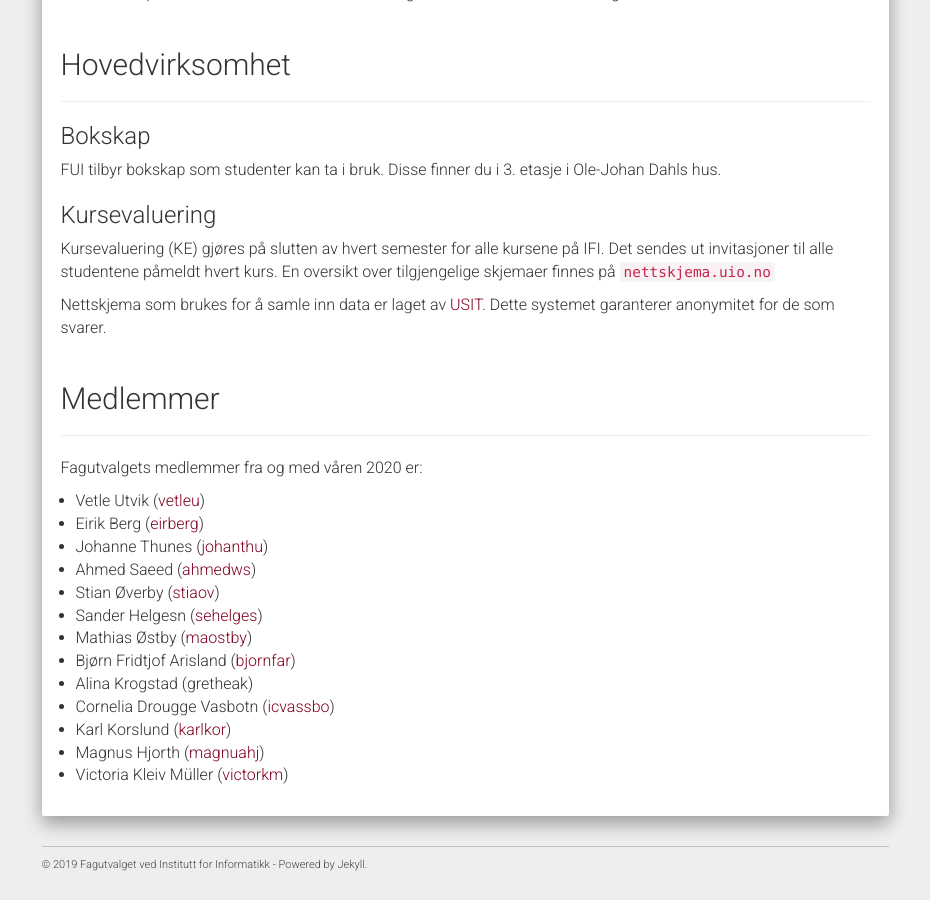
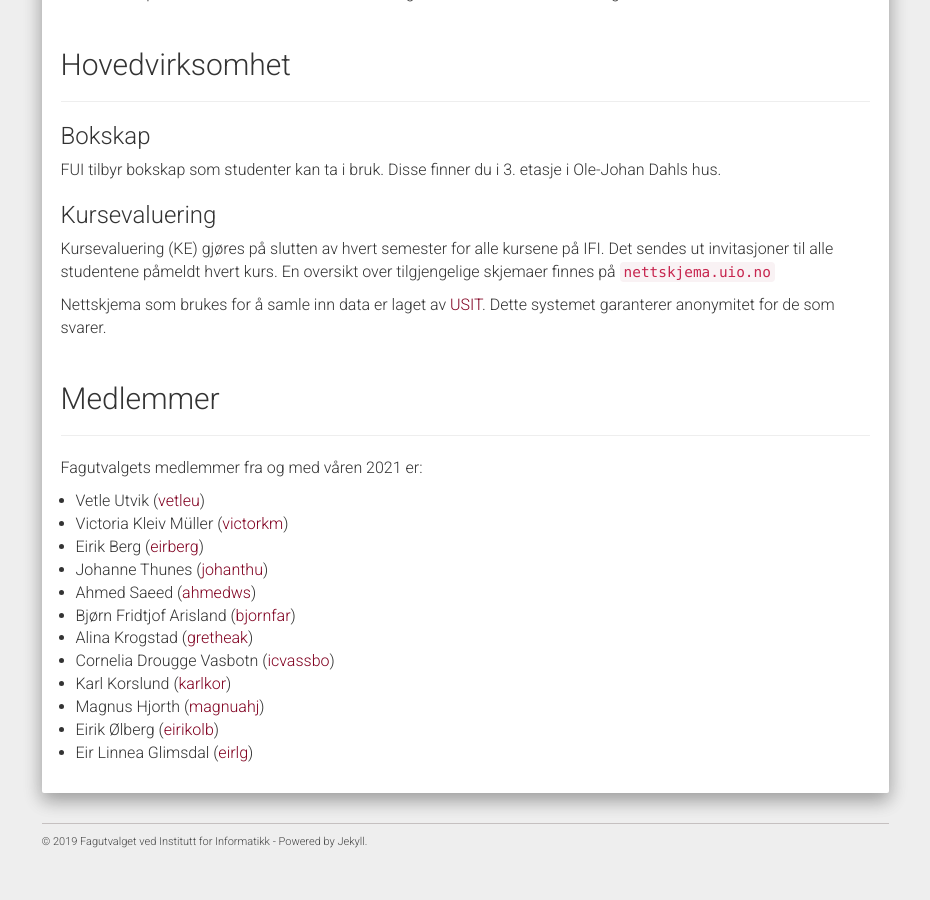
Before and after one commit to fui/fui.github.io, a Jekyll site: the page built from pages/fagutvalget.md, in a window 1280 px wide and 900 px high, scrolled down 732 px. Shown: the whole window, without its empty margins (321-1251 px from the left). Built offline with Jekyll 4.4.1, drawn with Linux system fonts in a browser that asks for light colours; nearby versions of some CDN libraries; after the commit the page ends 1609 px from its top, so only the background shows below that.

Commit message:
Oppdatering av medlemmer

```diff
--- a/pages/fagutvalget.md
+++ b/pages/fagutvalget.md
@@ -59,19 +59,18 @@ svarer.
 
 ---
 
-Fagutvalgets medlemmer fra og med våren 2020 er:
+Fagutvalgets medlemmer fra og med våren 2021 er:
 
 
 * Vetle Utvik ([vetleu](https://www.mn.uio.no/ifi/?vrtx=person-view&uid=vetleu))
-* Eirik Berg ([eirberg](https://www.mn.uio.no/ifi/?vrtx=person-view&uid=vetleu))
+* Victoria Kleiv Müller ([victorkm](https://www.mn.uio.no/ifi/?vrtx=person-view&uid=victorkm))
+* Eirik Berg ([eirberg](https://www.mn.uio.no/ifi/?vrtx=person-view&uid=eirberg))
 * Johanne Thunes ([johanthu](https://www.mn.uio.no/ifi/?vrtx=person-view&uid=johanthu))
 * Ahmed Saeed ([ahmedws](https://www.mn.uio.no/ifi/?vrtx=person-view&uid=ahmedws))
-* Stian Øverby ([stiaov](https://www.mn.uio.no/ifi/?vrtx=person-view&uid=stiaov))
-* Sander Helgesn ([sehelges](https://www.mn.uio.no/ifi/?vrtx=person-view&uid=sehelges))
-* Mathias Østby ([maostby](https://www.mn.uio.no/ifi/?vrtx=person-view&uid=maostby))
 * Bjørn Fridtjof Arisland ([bjornfar](https://www.mn.uio.no/ifi/?vrtx=person-view&uid=bjornfar))
-* Alina Krogstad (gretheak)
+* Alina Krogstad ([gretheak](https://www.mn.uio.no/ifi/?vrtx=person-view&uid=gretheak))
 * Cornelia Drougge Vasbotn ([icvassbo](https://www.mn.uio.no/ifi/?vrtx=person-view&uid=icvassbo))
 * Karl Korslund ([karlkor](https://www.mn.uio.no/ifi/?vrtx=person-view&uid=karlkor))
 * Magnus Hjorth ([magnuahj](https://www.mn.uio.no/ifi/?vrtx=person-view&uid=magnuahj))
-* Victoria Kleiv Müller ([victorkm](https://www.mn.uio.no/ifi/?vrtx=person-view&uid=victorkm))
+* Eirik Ølberg ([eirikolb](https://www.mn.uio.no/ifi/?vrtx=person-view&uid=eirikolb))
+* Eir Linnea Glimsdal ([eirlg](https://www.mn.uio.no/ifi/?vrtx=person-view&uid=eirlg))
```
